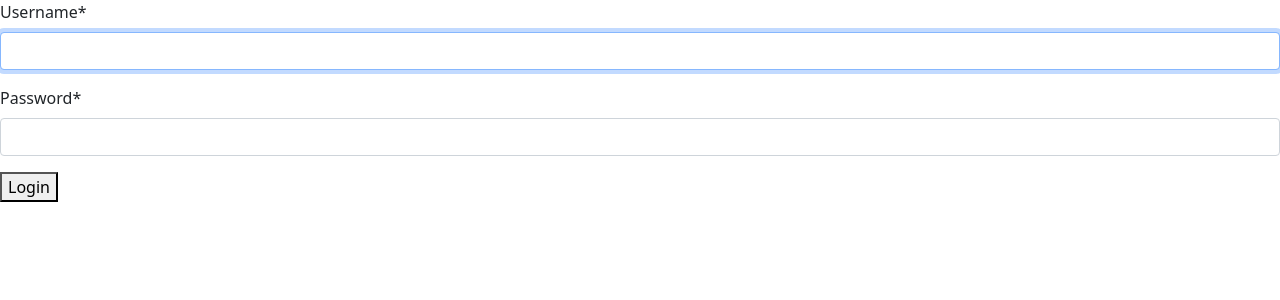
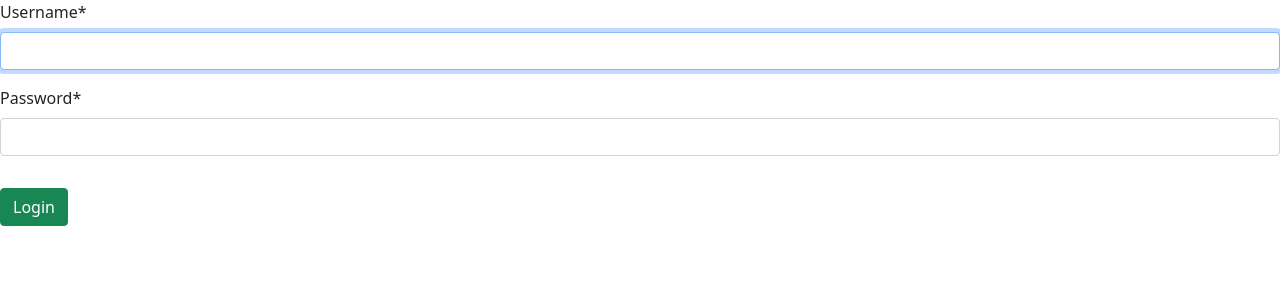
Before and after one commit to radman1007/Django-Book-Store, a Django app: page /accounts/login/ in a window 1280 px wide. Shown: the top 300 px of the page. Run offline with Django 4.2, Linux system fonts and the light colour scheme; some libraries are stand-ins or nearby versions.

Commit message:
change btn color login

```diff
--- a/templates/registration/login.html
+++ b/templates/registration/login.html
@@ -5,6 +5,6 @@
     <form action="" method="post">
         {% csrf_token %}
         {{ form|crispy }}
-        <button type="sunmit">Login</button>
+        <button class="btn btn-success mt-3" type="sunmit">Login</button>
     </form>
 {% endblock content %}
```
